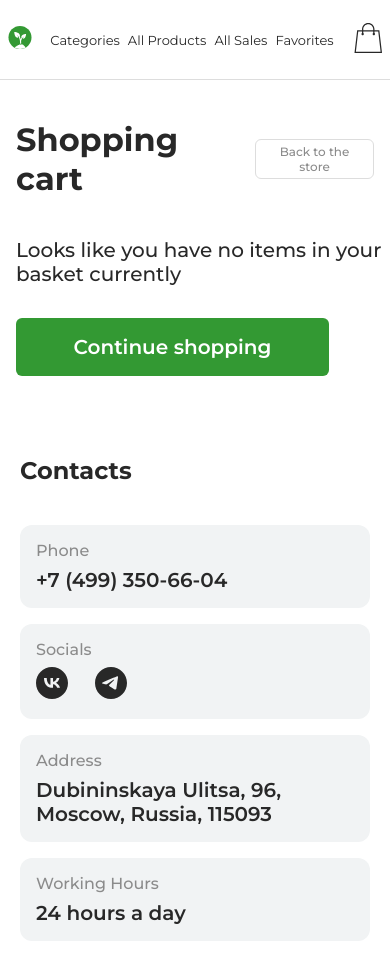
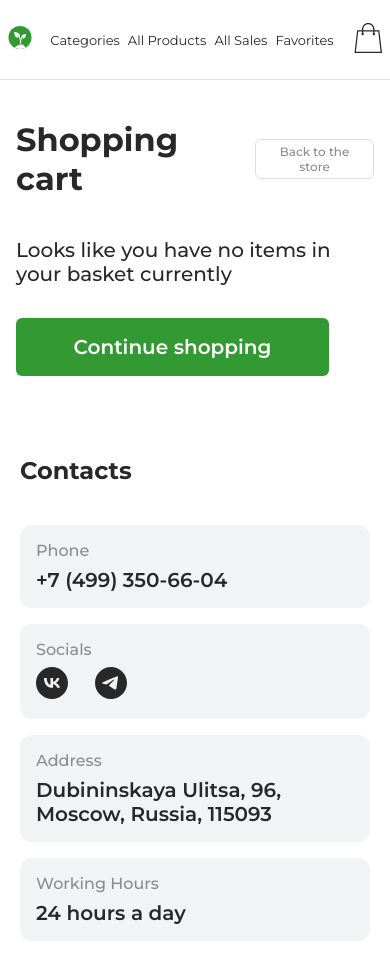
Before and after one commit to alkopotov/angular_garden_shop, an Angular app: page /cart in a window 390 px wide. Shown: the top 980 px of the page. Built offline with nearby package versions, Linux system fonts and the light colour scheme; no server answers; grey boxes are pictures that could not be loaded.

Commit message:
Adaptive

```diff
--- a/src/app/pages/cart-page/cart-page.component.css
+++ b/src/app/pages/cart-page/cart-page.component.css
@@ -219,6 +219,7 @@
 
   .cart-page__no-products, .cart-page__viewed-title {
     padding-left: 16px;
+    padding-right: 16px;
   }
 
 }
```
